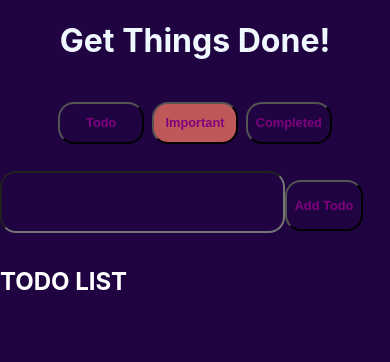
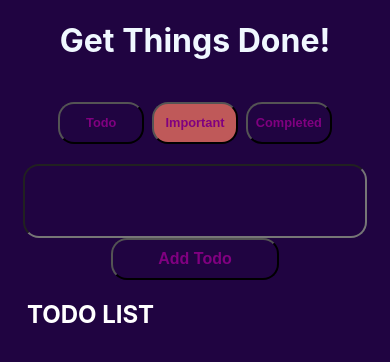
Before and after one commit to gizemayegul/todo_APP, a React (Create React App) app: page / in a window 390 px wide. Shown: the top 362 px of the page. Built offline with nearby package versions, Linux system fonts and the light colour scheme.

Commit message:
change on responsiove

```diff
--- a/src/components/TodoComponent.js
+++ b/src/components/TodoComponent.js
@@ -26,7 +26,7 @@ const TodoComponent = (props) => {
             <div className='input-container'>
                 {props.showTodo && (
                     <div>
-                        <form  onSubmit={props.handleAdd}>
+                        <form className='form' onSubmit={props.handleAdd}>
                             <input
                                 className='input-addtodo'
                                 onChange={props.handleNewTodo}
@@ -34,7 +34,7 @@ const TodoComponent = (props) => {
                                 type='text'
                                 id='text'
                             />
-                            <label htmlFor='text'></label>
+
                             <button className='input-button' type="submit" >
                                 Add Todo
                             </button>
--- a/src/index.css
+++ b/src/index.css
@@ -73,6 +73,12 @@ code {
   align-items: center;
   justify-content: space-between;
 
+}
+
+.form{
+  display: flex;
+  align-items: center;
+  justify-content: flex-start;
 }
 
 .input-addtodo{
@@ -167,23 +173,21 @@ code {
   .form{
     display: flex;
     align-content: center;
-    justify-content: flex-start;
-  }
-  .input-addtodo{
-    width: 70%;
-    padding: 0.25rem;
-    height: 6vh;
-
+    justify-content: center;
+    flex-direction: column;
 
   }
+
+  .input-addtodo{
+    width: 100%;
+  }
   .input-button{
-    font-size: 0.8rem;
-    width: 20%;
-    height: 6vh;
-    margin-left: 0;
-    font-weight: bolder;
-
-
+    width: 50%;
+    margin: 0;
+    padding: 0;
+    height: 5vh;
+    margin-left: 25%;
+    margin-right: 25%;
   }
 
   .icons-delete,.icons-flag{
```
